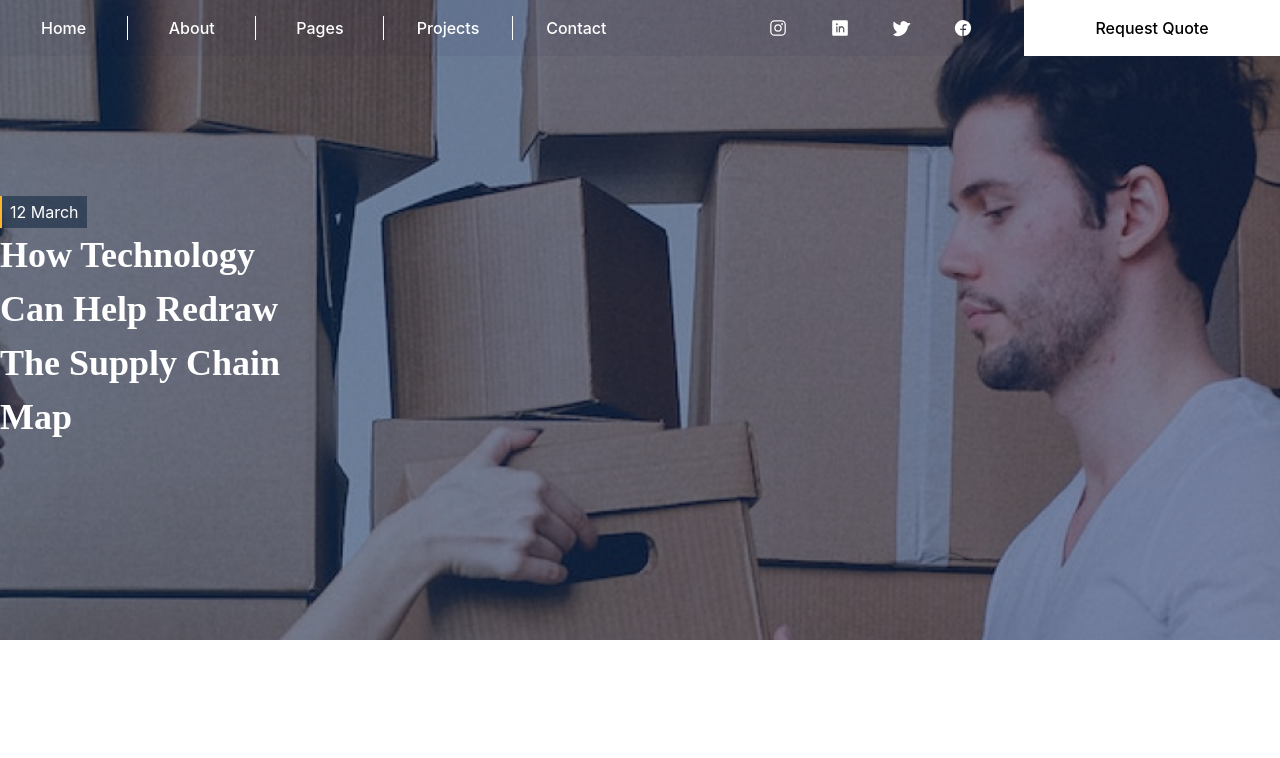
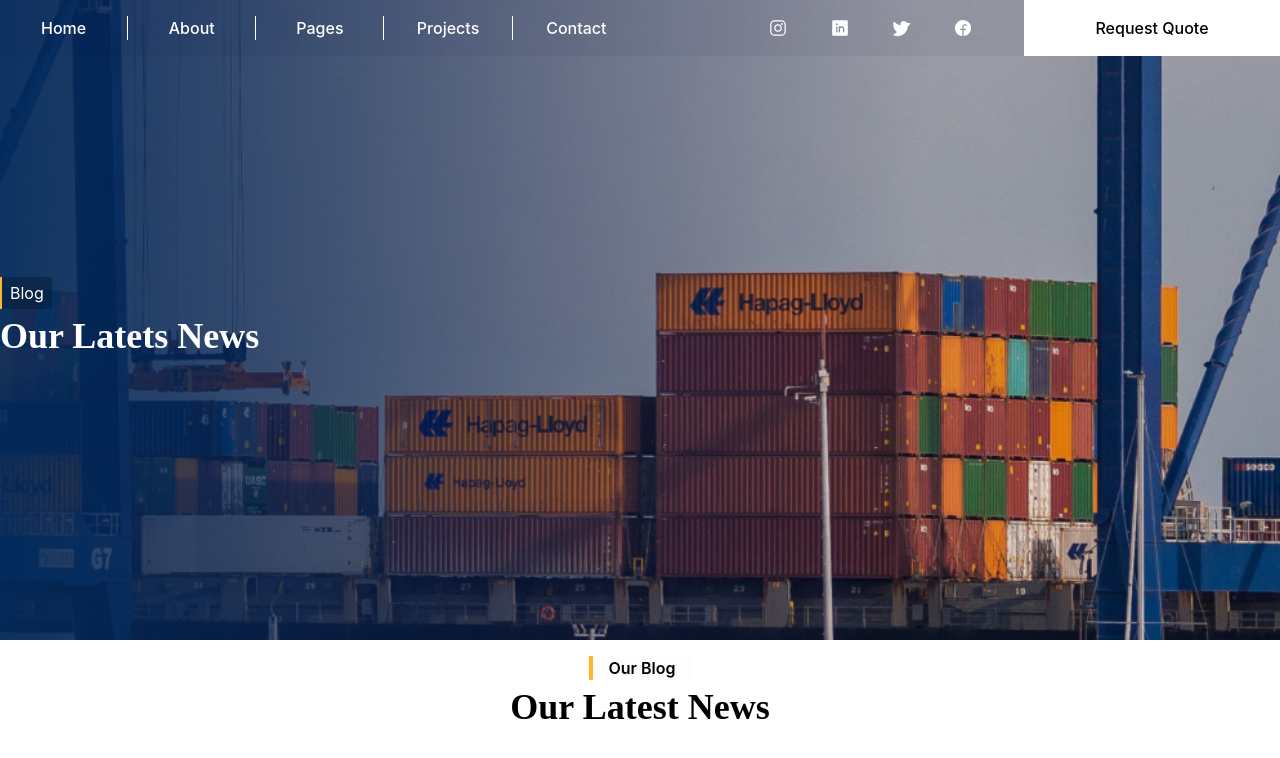
Before and after one commit to smartcollins/logistics, a React (Create React App) app: page /blog in a window 1280 px wide. Shown: the top 758 px of the page. Built offline with nearby package versions, Linux system fonts and the light colour scheme.

Commit message:
work in progress

```diff
--- a/src/pages/Blog.jsx
+++ b/src/pages/Blog.jsx
@@ -1,12 +1,17 @@
 import React from 'react';
 import banner from '../data/banner';
+import color from '../data/color';
 import Banner from '../component/Banner';
 
 
 const Blog = ()=>{
     return(
         <div>
-            <div>{banner.slice(7, 8).map((item, idx) => <Banner key={idx} {...item} />)}</div>
+            <div>{banner.slice(6, 7).map((item, idx) => <Banner key={idx} {...item} />)}</div>
+            <div className='my-4 capitalize'>
+                <p style={{ borderLeft: `4px solid ${color.grdt}` }} className=' bg-[#e8e8e8]/10 w-fit px-4 mx-auto font-semibold'>our blog</p>
+                <p className='font-[Rubik] font-bold text-4xl/normal mx-auto w-fit'>our latest news</p>
+            </div>
         </div>
     )
 }
```
